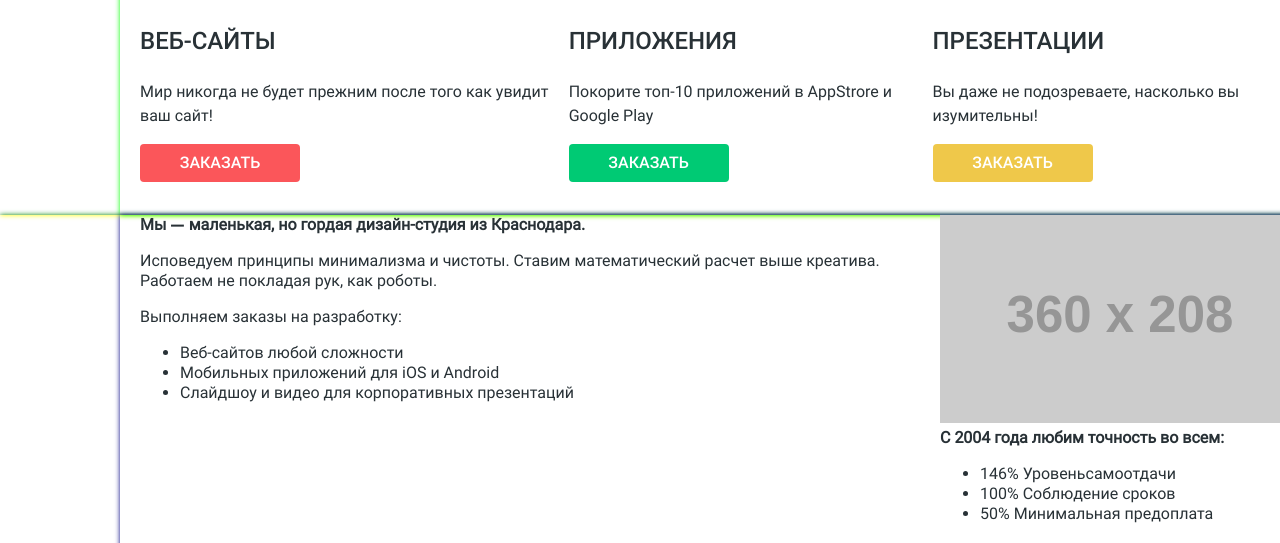
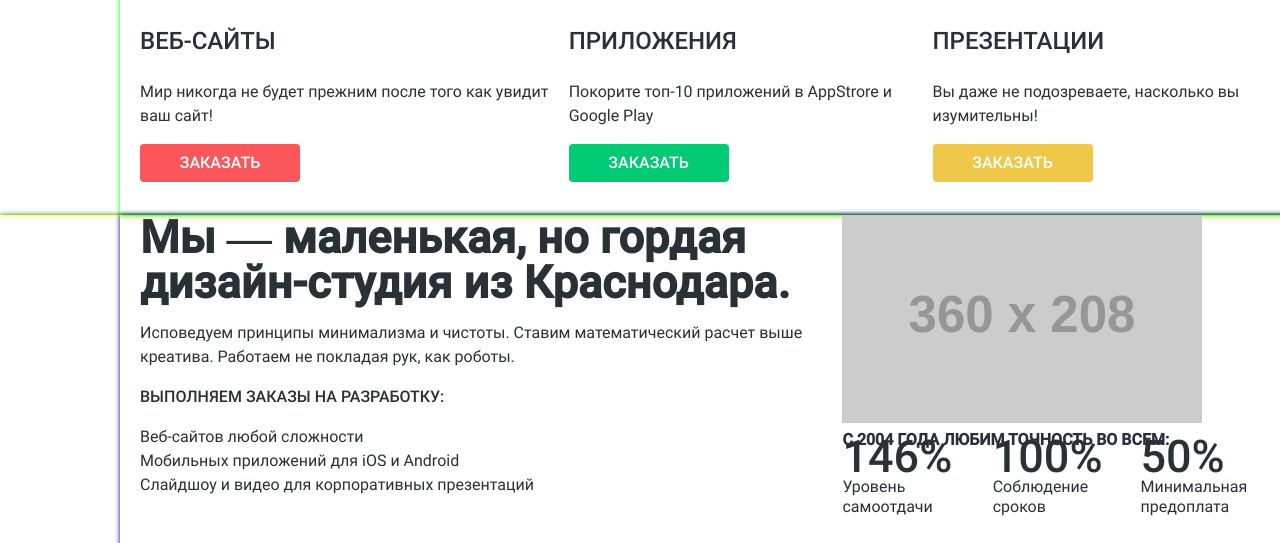
Before and after one commit to cybersunt/367171-nerds, a website: page source/index.html in a window 1280 px wide. Shown: the part 625-1168 px from the top of the page. Drawn offline with nearby package versions, Linux system fonts and the light colour scheme; files that its build step writes are made by us from their sources; placeholder pictures from the web are drawn by us; files whose address does not match are found by name.

Commit message:
Add basic styles for block studio-info

```diff
--- a/source/css/path/style.css
+++ b/source/css/path/style.css
@@ -9,6 +9,7 @@
 @import url('../styles/btn.css');
 @import url('../styles/services.css');
 @import url('../styles/studio-info.css');
+@import url('../styles/features.css');
 @import url('../styles/parthers.css');
 @import url('../styles/contacts.css');
 @import url('../styles/footer.css');
--- a/source/css/styles/features.css
+++ b/source/css/styles/features.css
@@ -0,0 +1,24 @@
+.features__text {
+  font-family: 'Roboto Medium', 'Tahoma Medium';
+  line-height: 24px;
+  text-transform: uppercase;
+}
+
+.features__list {
+  list-style: none;
+  margin: 0;
+  padding: 0;
+
+  display: flex;
+}
+
+.features__percent {
+  font-family: 'Roboto Medium', 'Tahoma Medium';
+  font-size: 45px;
+  line-height: 10px;
+}
+
+.features__desc {
+  line-height: 18px;
+  color: #283136;
+}
--- a/source/css/styles/studio-info.css
+++ b/source/css/styles/studio-info.css
@@ -15,3 +15,25 @@
 
   box-shadow: 0 0 5px navy;
 }
+
+.studio-info__caption {
+  font-family: 'Roboto Medium', 'Tahoma Medium';
+  font-size: 45px;
+  line-height: 45px;
+}
+
+.studio-info__desc {
+  line-height: 24px;
+  color: #283136;
+}
+
+.studio-info__desc--service {
+  font-family: 'Roboto Medium', 'Tahoma Medium';
+  text-transform: uppercase;
+}
+
+.studio-info__desc--list {
+  list-style: none;
+  margin: 0;
+  padding: 0;
+}
--- a/source/index.html
+++ b/source/index.html
@@ -132,7 +132,7 @@
               <ul class="features__list">
                 <li class="features__item">
                   <span class="features__percent">146%</span>
-                  <span class="features__desc">Уровеньсамоотдачи</span>
+                  <span class="features__desc">Уровень самоотдачи</span>
                 </li>
                 <li class="features__item">
                   <span class="features__percent">100%</span>
```
